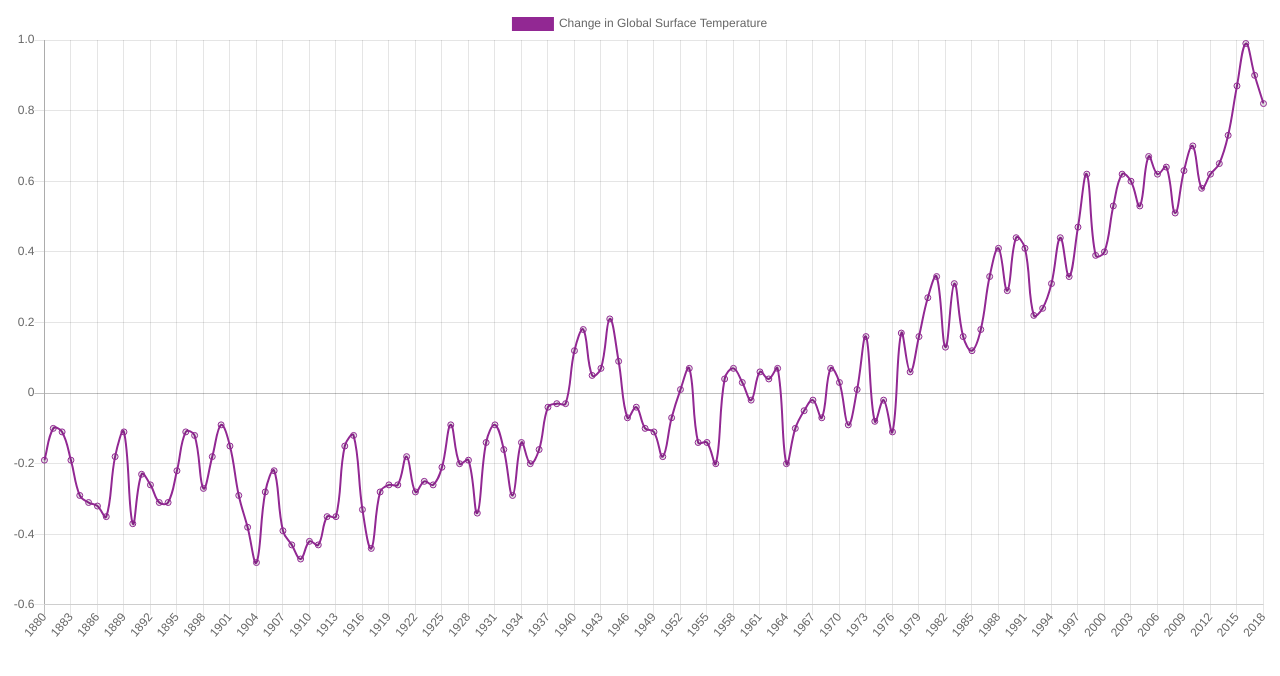
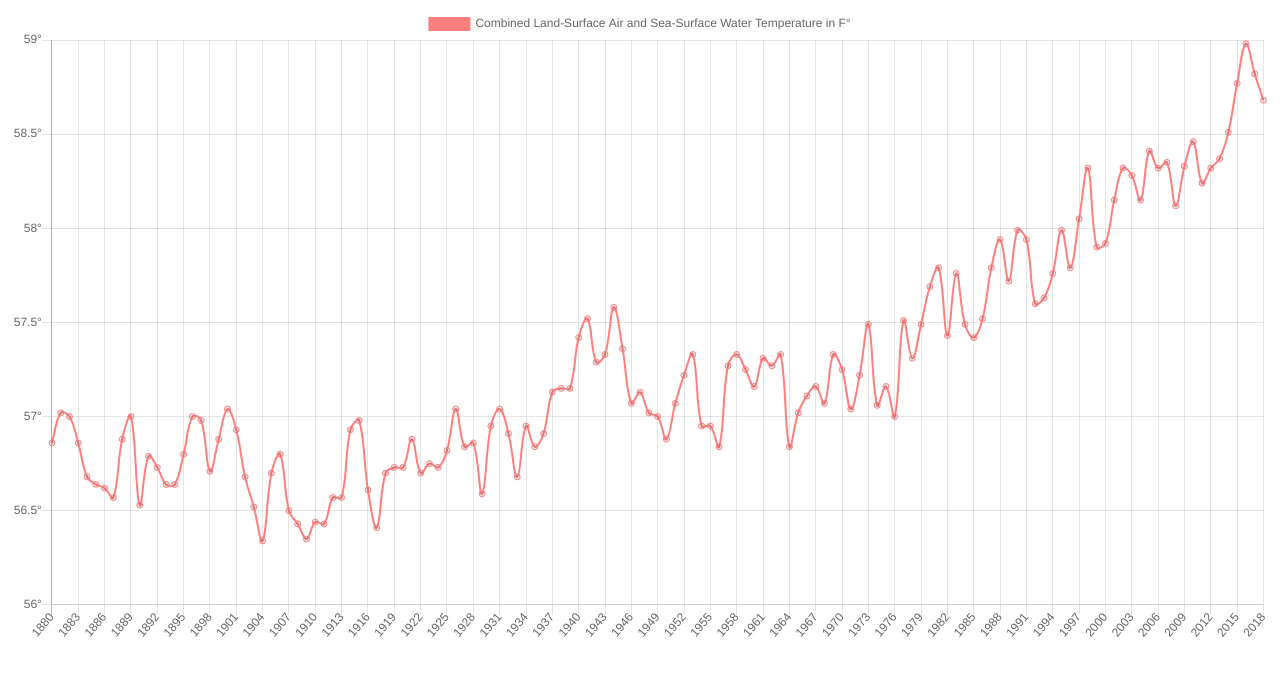
Before and after one commit to ben-loper/fetch-and-such, a plain HTML site: page tabular-data-exercises/index.html in a window 1280 px wide. Drawn offline with nearby package versions, Linux system fonts and the light colour scheme.

Commit message:
Update label of graph to data, modify data to display average global temp for each year, update to display temp in fahrenheit

```diff
--- a/tabular-data-exercises/script.js
+++ b/tabular-data-exercises/script.js
@@ -16,7 +16,16 @@ getData().then(table => {
     const columns = row.split(',');
 
     labels.push(columns[0]);
-    data.push(columns[1]);
+
+    const diffFromGlobalMean = columns[1];
+
+    const avgTempInCelc = parseFloat(diffFromGlobalMean) + 14;
+
+    const avgTempInFahr =
+      Math.round(convertFromCelcToFahr(avgTempInCelc) * 100) / 100;
+
+    //data.push(avgTempInCelc);
+    data.push(avgTempInFahr);
   });
 
   generateChart(labels, data);
@@ -33,10 +42,11 @@ function generateChart(years, temps) {
       labels: years,
       datasets: [
         {
-          label: 'Change in Global Surface Temperature',
+          label:
+            'Combined Land-Surface Air and Sea-Surface Water Temperature in F°',
           data: temps,
           fill: false,
-          borderColor: '#922893',
+          borderColor: '#FF7F7F',
           borderWidth: 2,
           pointBorderWidth: 1
         }
@@ -44,6 +54,23 @@ function generateChart(years, temps) {
     },
 
     // Configuration options go here
-    options: {}
+    options: {
+      scales: {
+        yAxes: [
+          {
+            ticks: {
+              // Include a degree symbol in the ticks
+              callback: function(value) {
+                return value + '°';
+              }
+            }
+          }
+        ]
+      }
+    }
   });
 }
+
+function convertFromCelcToFahr(temp) {
+  return (temp * 9) / 5 + 32;
+}
```
Also changed, not shown: tabular-data-exercises/index.html (+0 -3 lines).
